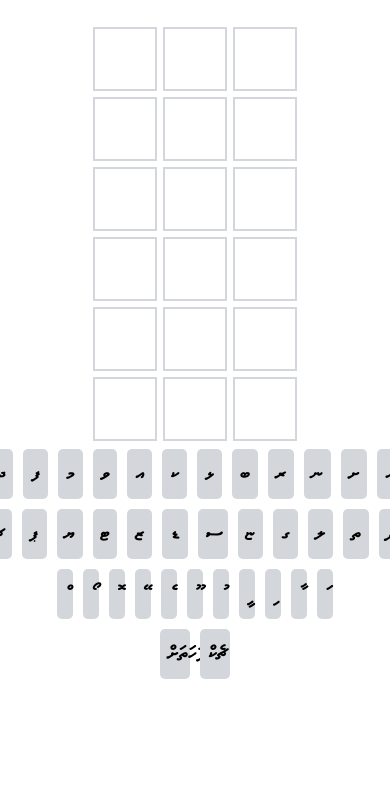
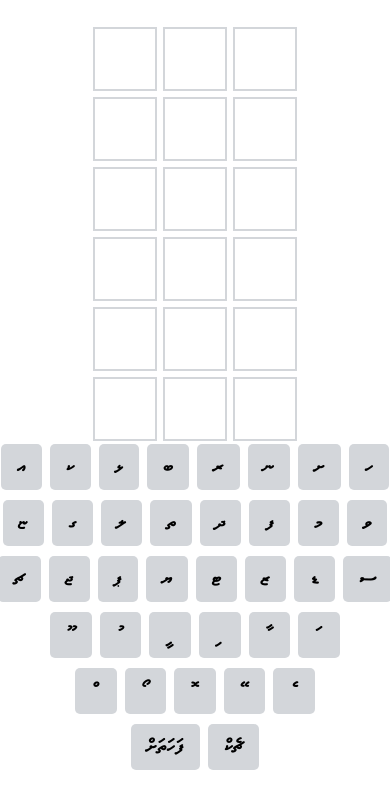
Before and after one commit to meekaaku/dhivehil, a Svelte app: page / in a window 390 px wide. Shown: the top 808 px of the page. Built offline with nearby package versions, Linux system fonts and the light colour scheme.

Commit message:
Button layout fixes for mobile

```diff
--- a/public/global.css
+++ b/public/global.css
@@ -71,6 +71,6 @@ button:focus {
 
 .key {color: black; background-color: rgb(211, 214, 218); border: none; font-size: 20px}
 .green  {color: white; background-color: rgb(106, 170, 100);  border-color: rgb(106, 170, 100); }
-.yellow {color: white; background-color: rgb(201, 180, 88);   border-color: rgb(201, 180, 88) }
+.yellow {color: white; background-color: rgb(248, 132, 0);   border-color: rgb(201, 180, 88) }
 .grey   {color: white; background-color: rgb(120, 124, 126);  border-color: rgb(120, 124, 126)}
 .white  {color: black; background-color: white}
--- a/public/index.html
+++ b/public/index.html
@@ -4,7 +4,7 @@
 	<meta charset='utf-8'>
 	<meta name='viewport' content='width=device-width,initial-scale=1'>
 
-	<title>Svelte app</title>
+	<title>Dhivehil</title>
 
 	<link rel='icon' type='image/png' href='favicon.png'>
 	<link rel='stylesheet' href='global.css'>
--- a/src/App.svelte
+++ b/src/App.svelte
@@ -152,28 +152,44 @@
   {/each}
 
 
-  <Word>
-  {#each [...LETTERS].slice(0, 12) as char}
+  <div class="keyboardrow">
+  {#each [...LETTERS].slice(0, 8) as char}
     <Key {char} score={keyboardScores[char]} on:click={()=>addChar(char)}></Key>
   {/each}
-  </Word>
+  </div>
 
-  <Word>
-  {#each [...LETTERS].slice(-12) as char}
+  <div class="keyboardrow">
+
+  {#each [...LETTERS].slice(8, 16) as char}
     <Key {char} score={keyboardScores[char]} on:click={()=>addChar(char)}></Key>
   {/each}
-  </Word>
+  </div>
 
-  <Word>
-  {#each [...MARKS] as char}
+  <div class="keyboardrow">
+  {#each [...LETTERS].slice(16, 24) as char}
     <Key {char} score={keyboardScores[char]} on:click={()=>addChar(char)}></Key>
   {/each}
-  </Word>
+  </div>
 
-  <Word>
+
+  <div class="keyboardrow">
+  {#each [...MARKS].slice(0, 6) as char}
+    <Key fili={true} {char} score={keyboardScores[char]} on:click={()=>addChar(char)}></Key>
+  {/each}
+  </div>
+
+  <div class="keyboardrow">
+  {#each [...MARKS].slice(6, 11) as char}
+    <Key fili={true} {char} score={keyboardScores[char]} on:click={()=>addChar(char)}></Key>
+  {/each}
+  </div>
+
+
+
+  <div class="keyboardrow">
   <Key char="ޗެކް" score={null} on:click={checkWord} ></Key>
   <Key char="ފަހަތަށް" score={null} on:click={removeChar}></Key>
-  </Word>
+  </div>
 
 </main>
 
@@ -189,7 +205,14 @@
 
 	@media (min-width: 640px) {
 		main {
-			max-width: none;
+			max-width: 768px;
 		}
 	}
+
+  .keyboardrow {
+    display: flex;
+    flex-direction: row-reverse;
+    justify-content: center;
+    gap: 0.5rem;
+  }
 </style>
--- a/src/Key.svelte
+++ b/src/Key.svelte
@@ -1,27 +1,33 @@
 <script lang="ts">
 export let char: string;
 export let score: number;
+export let fili: boolean=false;
 
 </script>
-<!--
-
-  -->
 
 <button class="key" on:click
   class:white="{score == 0}"
   class:grey="{score == 1}"
   class:yellow="{score == 2}"
   class:green="{score == 3}"
+  class:fili
 >
-  {char}
+   {char}
 </button>
 
+<style>
 
-<style>
+div  {
+  border: 1px solid black;
+}
+
 button {
-  width: 30px;
-  height: 50px;
-  margin: 5px;
+  padding-left: 1rem;
+  padding-right: 1rem;
   border-radius: 5px;
 }
+
+.fili {
+  padding-right: 1.6rem;
+}
 </style>
--- a/src/Word.svelte
+++ b/src/Word.svelte
@@ -11,9 +11,11 @@
 
 .word {
   display: flex;
+  width: 100%;
   justify-content: center;
   flex-direction: row-reverse;
   position: relative;
+  margin: 0 auto;
 }
 
 
--- a/src/data.ts
+++ b/src/data.ts
@@ -1,5 +1,5 @@
 // Common data used in the game
-export const LETTERS = ['ހ','ށ','ނ','ރ','ބ','ޅ','ކ','އ','ވ','މ','ފ','ދ','ތ','ލ','ގ','ޏ','ސ','ޑ','ޒ','ޓ','ޔ','ޕ','ޗ'];
+export const LETTERS = ['ހ','ށ','ނ','ރ','ބ','ޅ','ކ','އ','ވ','މ','ފ','ދ','ތ','ލ','ގ','ޏ','ސ','ޑ','ޒ','ޓ','ޔ','ޕ','ޖ','ޗ'];
 export const MARKS = ['ަ','ާ','ި','ީ','ު','ޫ','ެ','ޭ','ޮ','ޯ','ް'];
 
 export const ABSENT = 1;    // Char does not exist at all, highlighted in grey
```
Also changed, not shown: 1 other file (tests, documents, lock files or other folders).
